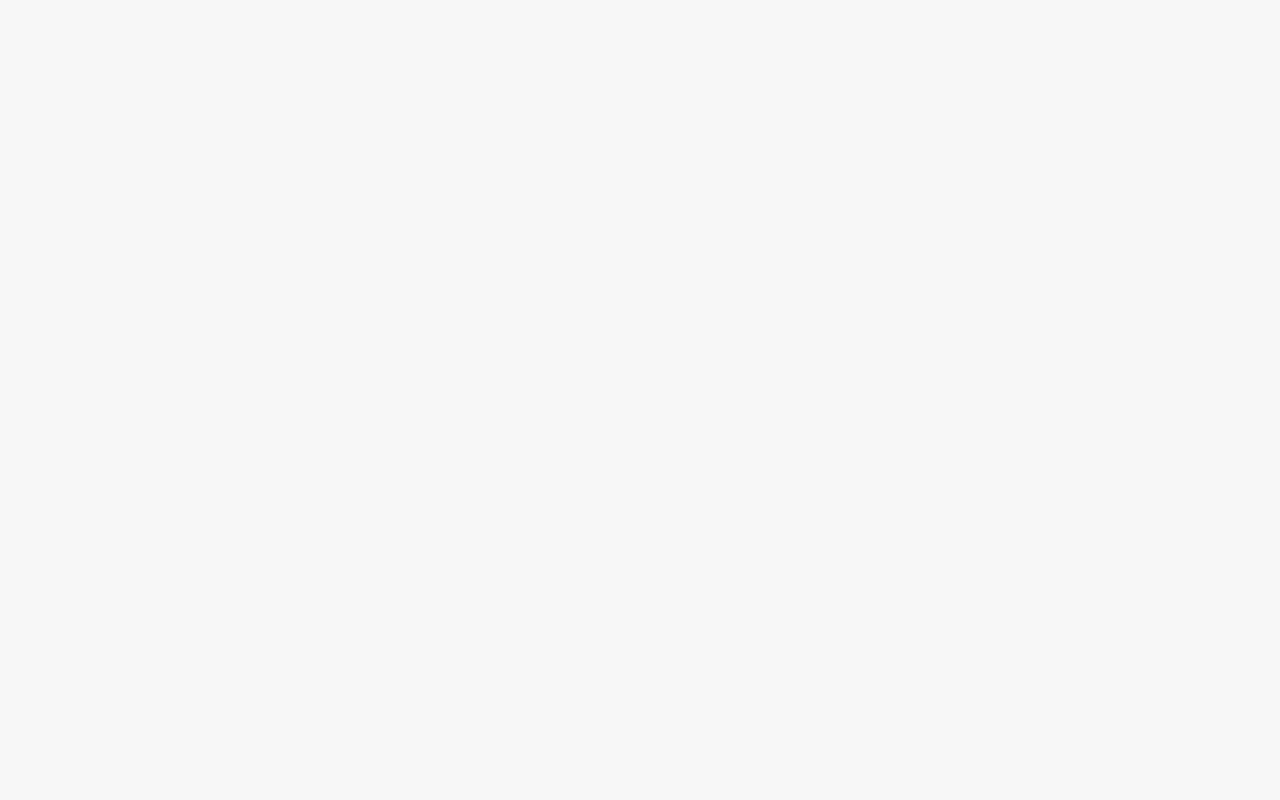
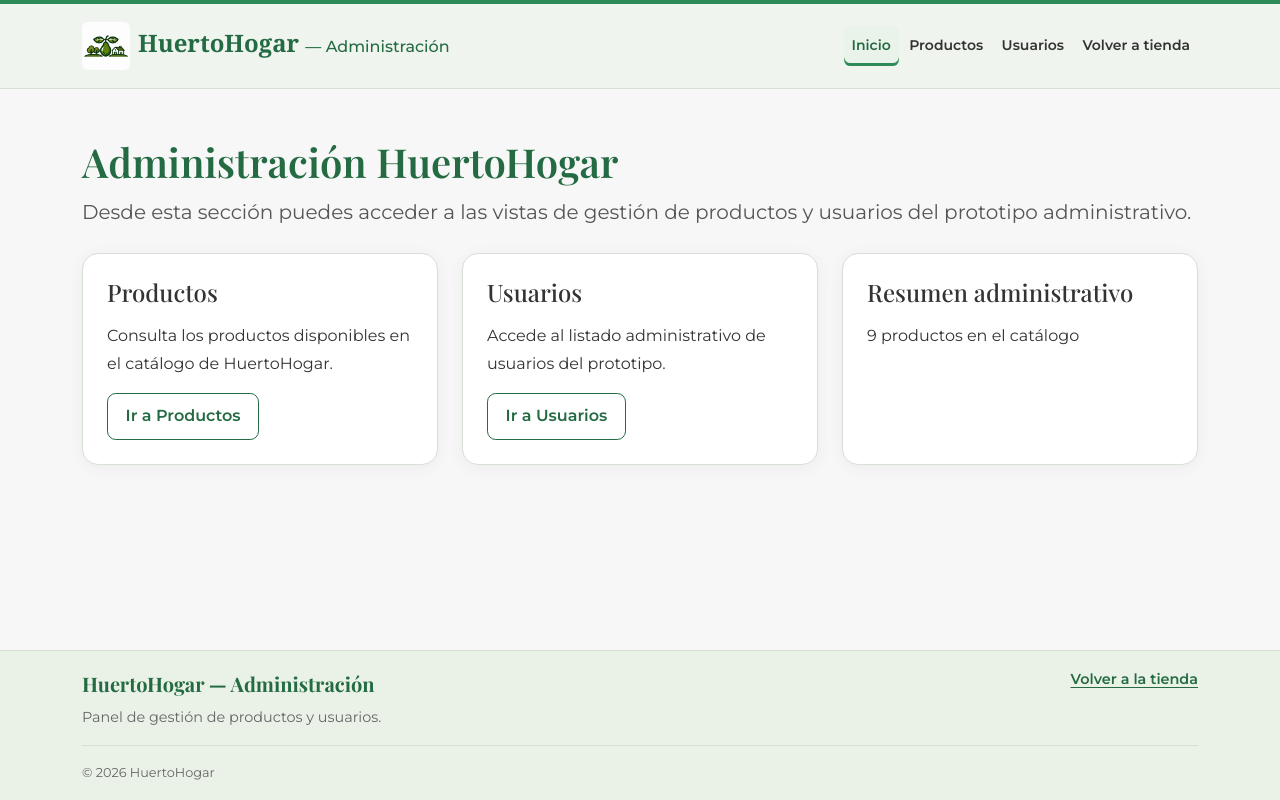
Before and after one commit to franco3v3ns3n/fs2_007v_g9, a React (Vite) app: page /admin in a window 1280 px wide. Before the commit this address had no page. Built offline with nearby package versions, Linux system fonts and the light colour scheme; a web font is replaced by a local one.

Commit message:
feat: incorpora estructura administrativa en React

```diff
--- a/src/App.jsx
+++ b/src/App.jsx
@@ -1,5 +1,7 @@
 import { Route, Routes } from 'react-router-dom'
 import PublicLayout from './layouts/PublicLayout'
+import AdminLayout from './layouts/AdminLayout'
+import AdminInicioView from './views/AdminInicioView'
 import InicioView from './views/InicioView'
 import ProductosView from './views/ProductosView'
 import DetalleProductoView from './views/DetalleProductoView'
@@ -24,6 +26,11 @@ function App() {
         <Route path="login" element={<LoginView />} />
         <Route path="registro" element={<RegistroView />} />
       </Route>
+      <Route path="/admin" element={<AdminLayout />}>
+        <Route index element={<AdminInicioView />} />
+        <Route path="productos" element={null} />
+        <Route path="usuarios" element={null} />
+      </Route>
     </Routes>
   )
 }
--- /dev/null
+++ b/src/components/FooterAdmin.jsx
@@ -0,0 +1,23 @@
+import { Container } from 'react-bootstrap'
+import { Link } from 'react-router-dom'
+
+function FooterAdmin() {
+  return (
+    <footer className="site-footer admin-footer border-top bg-body-tertiary py-3">
+      <Container>
+        <div className="d-flex flex-column flex-md-row justify-content-between align-items-md-start gap-3">
+          <div>
+            <p className="footer-brand mb-1">HuertoHogar — Administración</p>
+            <p className="footer-description mb-0">Panel de gestión de productos y usuarios.</p>
+          </div>
+          <Link to="/" className="footer-store-link">Volver a la tienda</Link>
+        </div>
+        <div className="footer-bottom border-top mt-3 pt-3">
+          <p className="mb-0">© 2026 HuertoHogar</p>
+        </div>
+      </Container>
+    </footer>
+  )
+}
+
+export default FooterAdmin
--- /dev/null
+++ b/src/components/NavbarAdmin.jsx
@@ -0,0 +1,38 @@
+import { useState } from 'react'
+import { Container, Nav, Navbar } from 'react-bootstrap'
+import { Link, NavLink } from 'react-router-dom'
+
+function NavbarAdmin() {
+  const [expanded, setExpanded] = useState(false)
+
+  function cerrarMenu() {
+    setExpanded(false)
+  }
+
+  return (
+    <header>
+      <Navbar expand="lg" expanded={expanded} onToggle={setExpanded}
+        className="bg-body-tertiary border-bottom" aria-label="Navegación administrativa">
+        <Container>
+          <Navbar.Brand as={Link} to="/admin" className="mb-0" onClick={cerrarMenu}>
+            <img src="/img/logo/logo-huertohogar.webp" alt="Logo de HuertoHogar"
+              className="brand-logo" width="1254" height="1254" />
+            HuertoHogar <small className="d-block d-lg-inline fs-6">— Administración</small>
+          </Navbar.Brand>
+          <Navbar.Toggle aria-controls="menuAdministrativo" aria-expanded={expanded}
+            label="Mostrar u ocultar menú" />
+          <Navbar.Collapse id="menuAdministrativo">
+            <Nav as="ul" className="ms-auto mb-2 mb-lg-0">
+              <Nav.Item as="li"><Nav.Link as={NavLink} to="/admin" end onClick={cerrarMenu}>Inicio</Nav.Link></Nav.Item>
+              <Nav.Item as="li"><Nav.Link as={NavLink} to="/admin/productos" onClick={cerrarMenu}>Productos</Nav.Link></Nav.Item>
+              <Nav.Item as="li"><Nav.Link as={NavLink} to="/admin/usuarios" onClick={cerrarMenu}>Usuarios</Nav.Link></Nav.Item>
+              <Nav.Item as="li"><Nav.Link as={Link} to="/" onClick={cerrarMenu}>Volver a tienda</Nav.Link></Nav.Item>
+            </Nav>
+          </Navbar.Collapse>
+        </Container>
+      </Navbar>
+    </header>
+  )
+}
+
+export default NavbarAdmin
--- /dev/null
+++ b/src/layouts/AdminLayout.jsx
@@ -0,0 +1,18 @@
+import { Container } from 'react-bootstrap'
+import { Outlet } from 'react-router-dom'
+import NavbarAdmin from '../components/NavbarAdmin'
+import FooterAdmin from '../components/FooterAdmin'
+
+function AdminLayout() {
+  return (
+    <div className="admin-page d-flex flex-column min-vh-100">
+      <NavbarAdmin />
+      <Container as="main" className="flex-grow-1 py-4 py-lg-5">
+        <Outlet />
+      </Container>
+      <FooterAdmin />
+    </div>
+  )
+}
+
+export default AdminLayout
--- /dev/null
+++ b/src/views/AdminInicioView.jsx
@@ -0,0 +1,48 @@
+import { Button, Card, Col, Row } from 'react-bootstrap'
+import { Link } from 'react-router-dom'
+import { productosIniciales } from '../data/productosIniciales'
+
+function AdminInicioView() {
+  return (
+    <>
+      <section className="mb-4">
+        <h1>Administración HuertoHogar</h1>
+        <p className="lead">
+          Desde esta sección puedes acceder a las vistas de gestión de productos y
+          usuarios del prototipo administrativo.
+        </p>
+      </section>
+
+      <Row className="g-4">
+        <Col xs={12} md={6} lg={4}>
+          <Card as="section" className="h-100">
+            <Card.Body>
+              <Card.Title as="h2" className="h4">Productos</Card.Title>
+              <p>Consulta los productos disponibles en el catálogo de HuertoHogar.</p>
+              <Button as={Link} role="link" to="/admin/productos" variant="outline-primary">Ir a Productos</Button>
+            </Card.Body>
+          </Card>
+        </Col>
+        <Col xs={12} md={6} lg={4}>
+          <Card as="section" className="h-100">
+            <Card.Body>
+              <Card.Title as="h2" className="h4">Usuarios</Card.Title>
+              <p>Accede al listado administrativo de usuarios del prototipo.</p>
+              <Button as={Link} role="link" to="/admin/usuarios" variant="outline-primary">Ir a Usuarios</Button>
+            </Card.Body>
+          </Card>
+        </Col>
+        <Col xs={12} md={6} lg={4}>
+          <Card as="section" className="h-100">
+            <Card.Body>
+              <Card.Title as="h2" className="h4">Resumen administrativo</Card.Title>
+              <p>{productosIniciales.length} productos en el catálogo</p>
+            </Card.Body>
+          </Card>
+        </Col>
+      </Row>
+    </>
+  )
+}
+
+export default AdminInicioView
```
